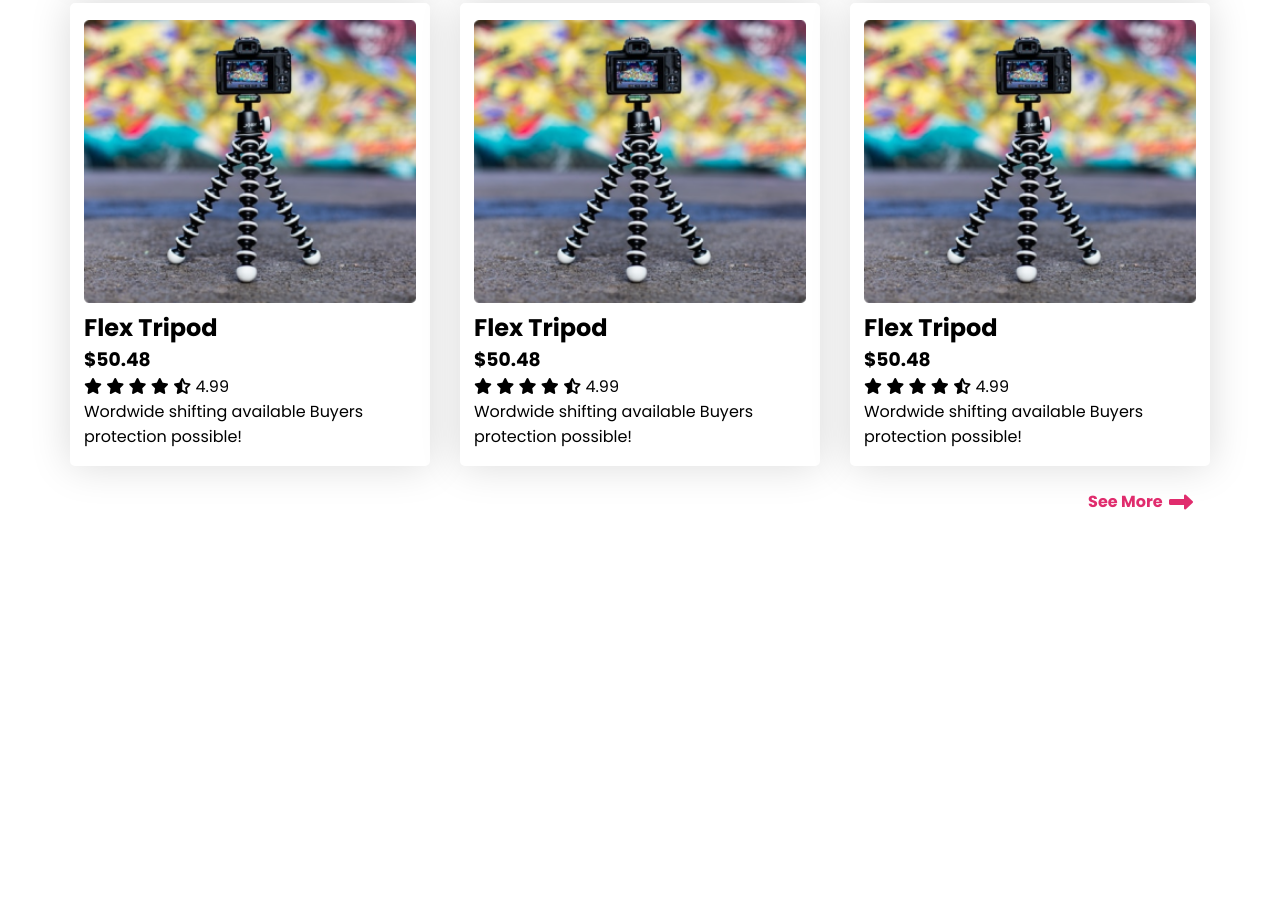
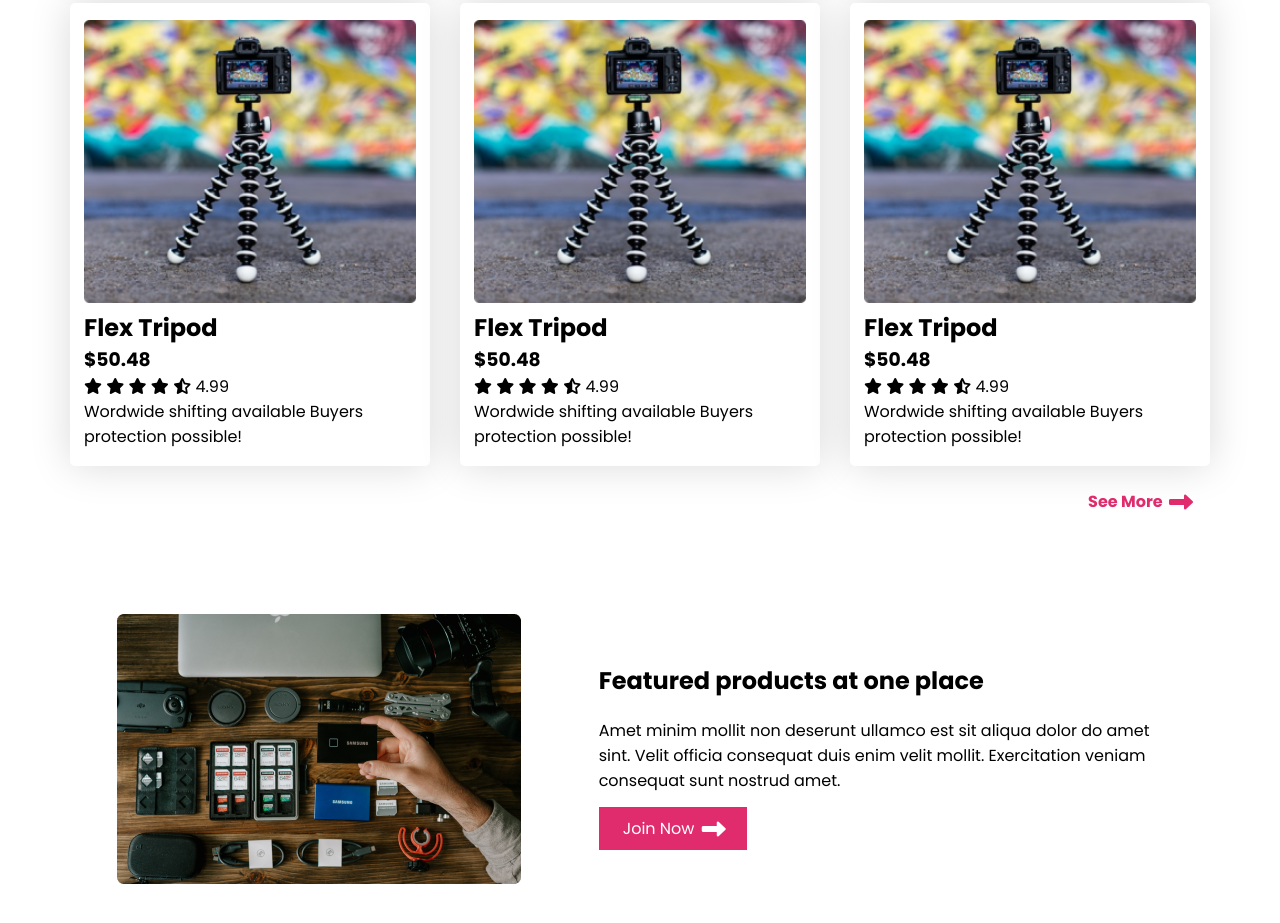
Before and after one commit to DeveloperDishan/2nd_pactice_web, a plain HTML site: page index.html in a window 1280 px wide. Shown: the part 1851-2774 px from the top of the page. Before the commit the page ends 2366 px from the top, so only its background shows below. Drawn offline with Linux system fonts and the light colour scheme.

Commit message:
ferture plan

```diff
--- a/index.html
+++ b/index.html
@@ -252,8 +252,28 @@
 
         </div>
         <h4 class="end"><a href="#">See More <i class="fa-solid fa-right-long"></i></a></h4>
+
+        <!-- last part start -->
+        <div class="feature_product">
+            <div class="feature_product_main">
+                <div class="feature_product_left">
+                    <img src="./images/gear.png" alt="">
+                </div>
+                <div class="feature_product_right">
+                    <h2>Featured products at one place</h2>
+                    <p>Amet minim mollit non deserunt ullamco est sit aliqua dolor do amet sint. Velit officia consequat
+                        duis enim velit mollit. Exercitation veniam consequat sunt nostrud amet.</p>
+                    <a class="btn2" href="#">Join Now <i class="fa-solid fa-right-long"></i></a>
+                </div>
+            </div>
+        </div>
+        <!-- last part end -->
     </section>
     <!-- popular part end -->
+    <!-- footer part start -->
+
+    <!-- footer part end -->
+
 </body>
 
 </html>
--- a/style/style.css
+++ b/style/style.css
@@ -28,6 +28,12 @@ li {
     border-radius: 41px;
     color: #fff;
     margin-top: 5px;
+}
+
+.btn2 {
+    background-color: #E02C6D;
+    padding: 10px 24px;
+    color: #fff;
 }
 
 .fa-right-long {
@@ -136,6 +142,23 @@ li {
     width: 100%;
 }
 
-.popular_text {}
+/* feature last style */
+.feature_product {
+    margin: 100px 0;
+}
+
+.feature_product_main {
+    display: flex;
+    justify-content: space-evenly;
+    align-items: center;
+}
+
+.feature_product_right {
+    width: 47%;
+}
+
+.feature_product_right p {
+    margin: 20px 0;
+}
 
 /* popular part css end */
```
